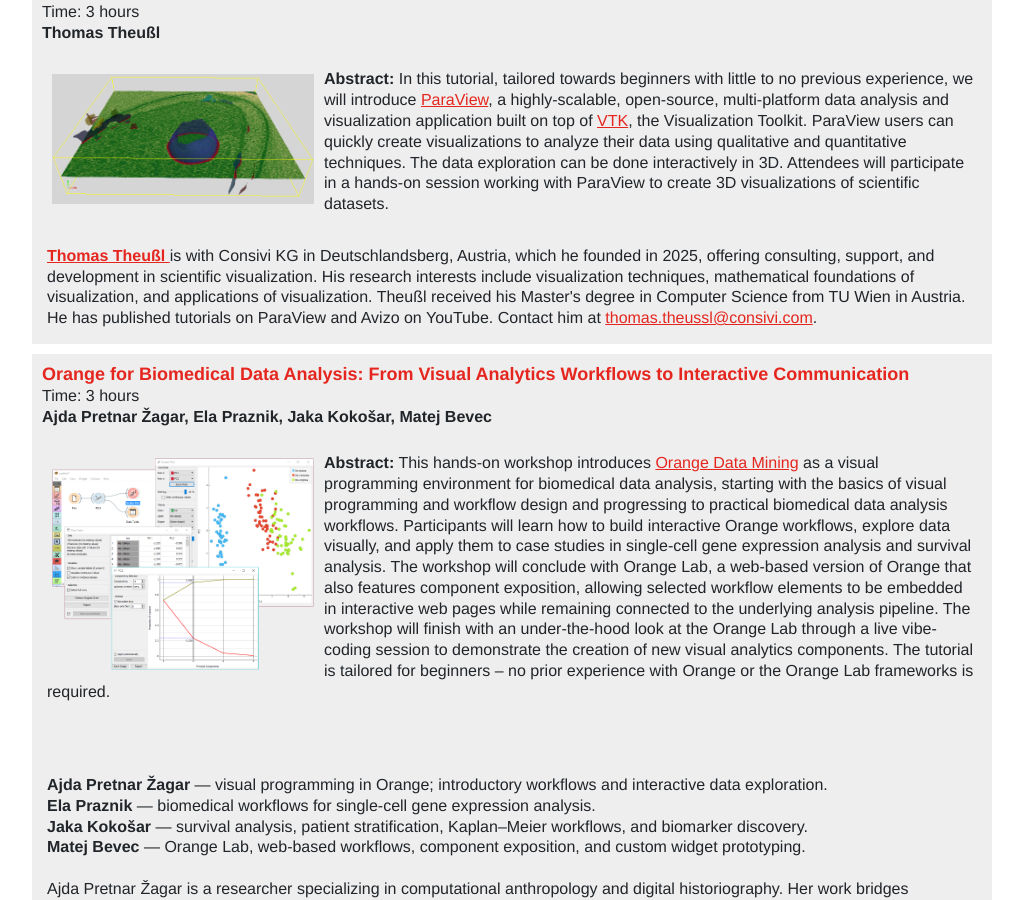
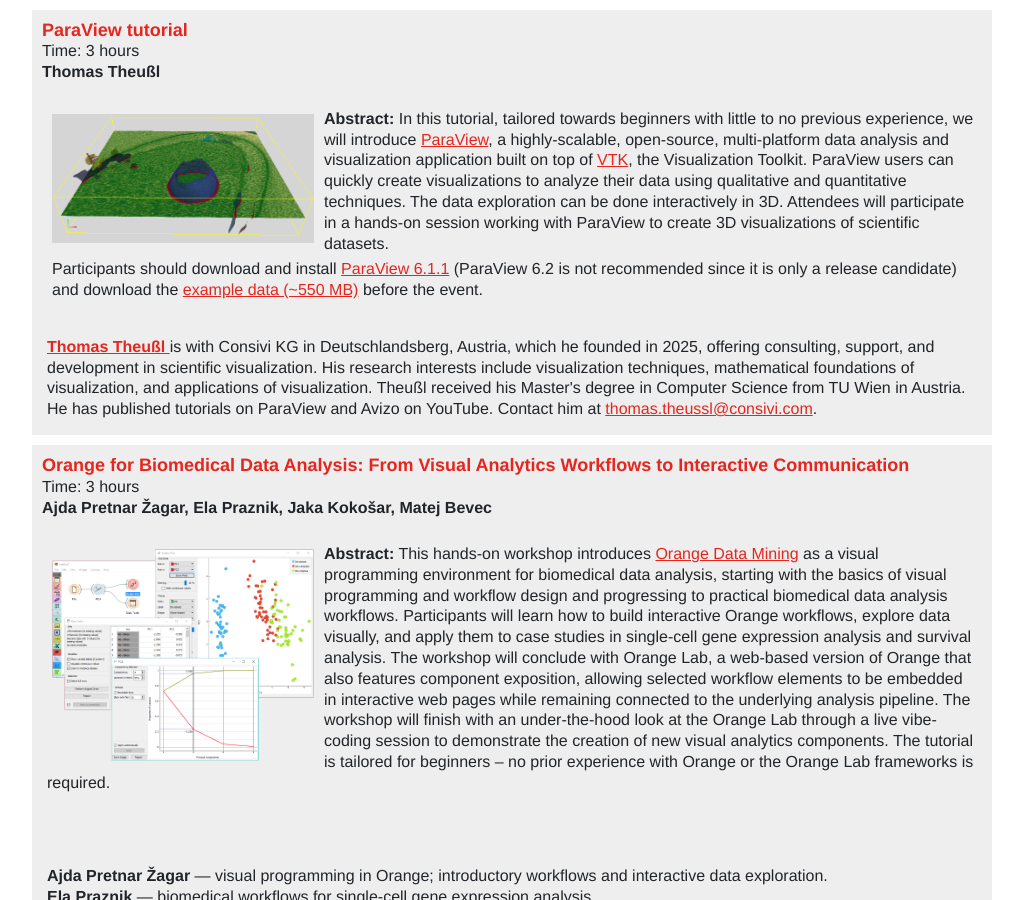
Before and after one commit to biomedvis/2026, a Jekyll site: the page built from _announcements/program.md, in a window 1280 px wide and 900 px high, scrolled down 1487 px. Shown: the whole window, without its empty margins (128-1151 px from the left). Built offline with Jekyll 4.4.1, drawn with Linux system fonts in a browser that asks for light colours; some of the changed text lies outside the part shown.

Commit message:
add registration tiem and download links

```diff
--- a/_layouts/program.html
+++ b/_layouts/program.html
@@ -24,6 +24,7 @@ body {
 		width: 70%;
 		max-width: 100rem;
 		background: #EEE;
+		border: thin solid #969696;
 
 		.break {
 			color: #939393;
@@ -257,6 +258,10 @@ body {
 
 				<body>
 					<tr>
+						<th class="break">8:30 - 9:00</th>
+						<td colspan="4" class="stage-mercury">Registration</td>
+					</tr>
+					<tr>
 						<th>09:00 - 12:00</th>
 						<td colspan="4" class="stage-earth"><a href="#Paraview">ParaView tutorial</a> </td>
 					</tr>
@@ -335,7 +340,12 @@ body {
 							exploration can be
 							done interactively in 3D. Attendees will participate in a hands-on session working
 							with ParaView
-							to create 3D visualizations of scientific datasets.
+							to create 3D visualizations of scientific datasets. <br>
+							<div class="abstract">
+							Participants should download and install <a href="https://www.paraview.org/download/?version=v6.1">ParaView 6.1.1</a>
+							(ParaView 6.2 is not recommended since it is only a release candidate) and download the
+							<a href="https://drive.google.com/file/d/1yLdqTx6-g7MNR_iT8TPcsbBfJ8fTMxIJ/view?usp=share_link">example data (~550 MB)</a>
+							before the event.</div>
 						</div>
 
 
```
